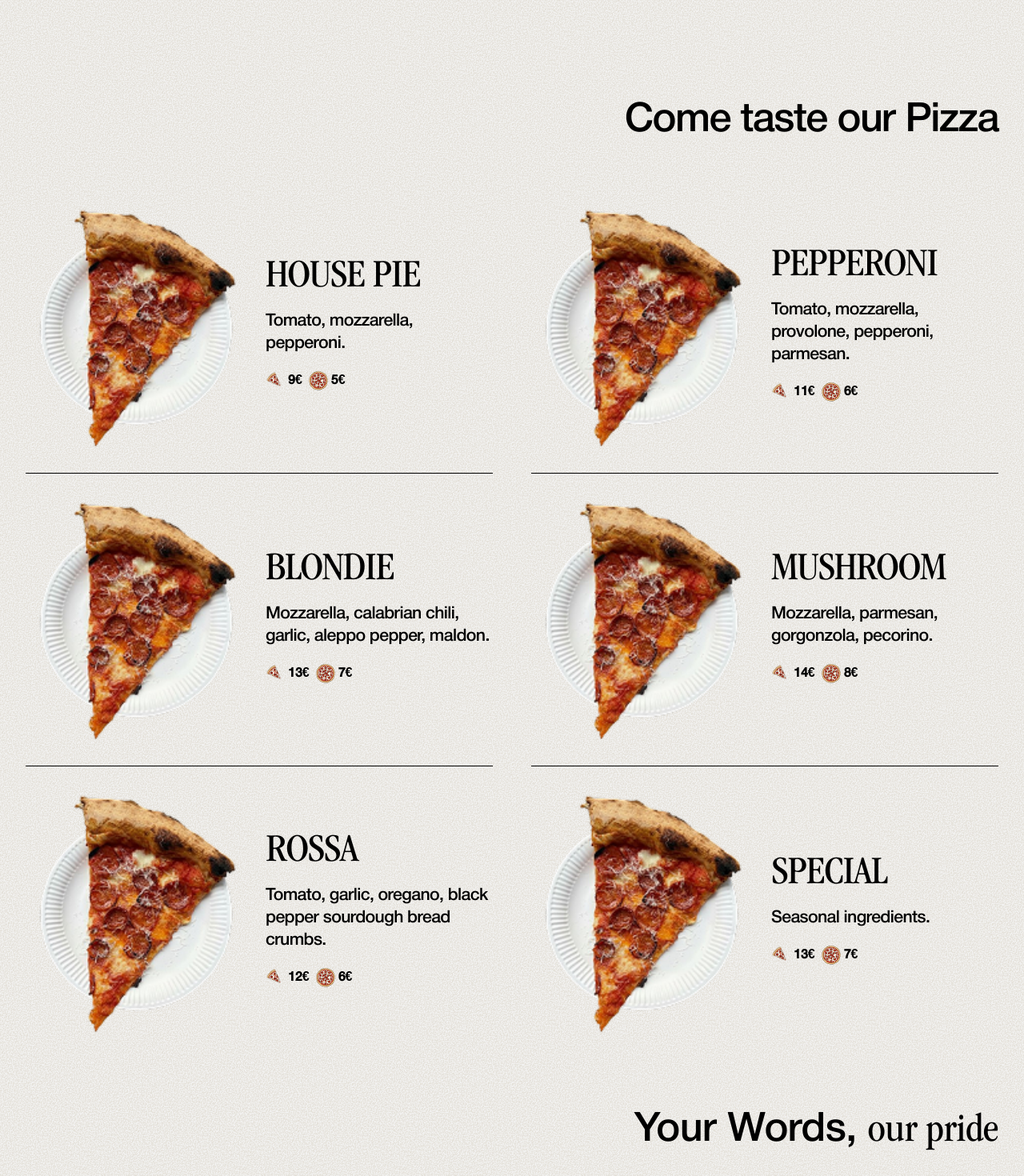
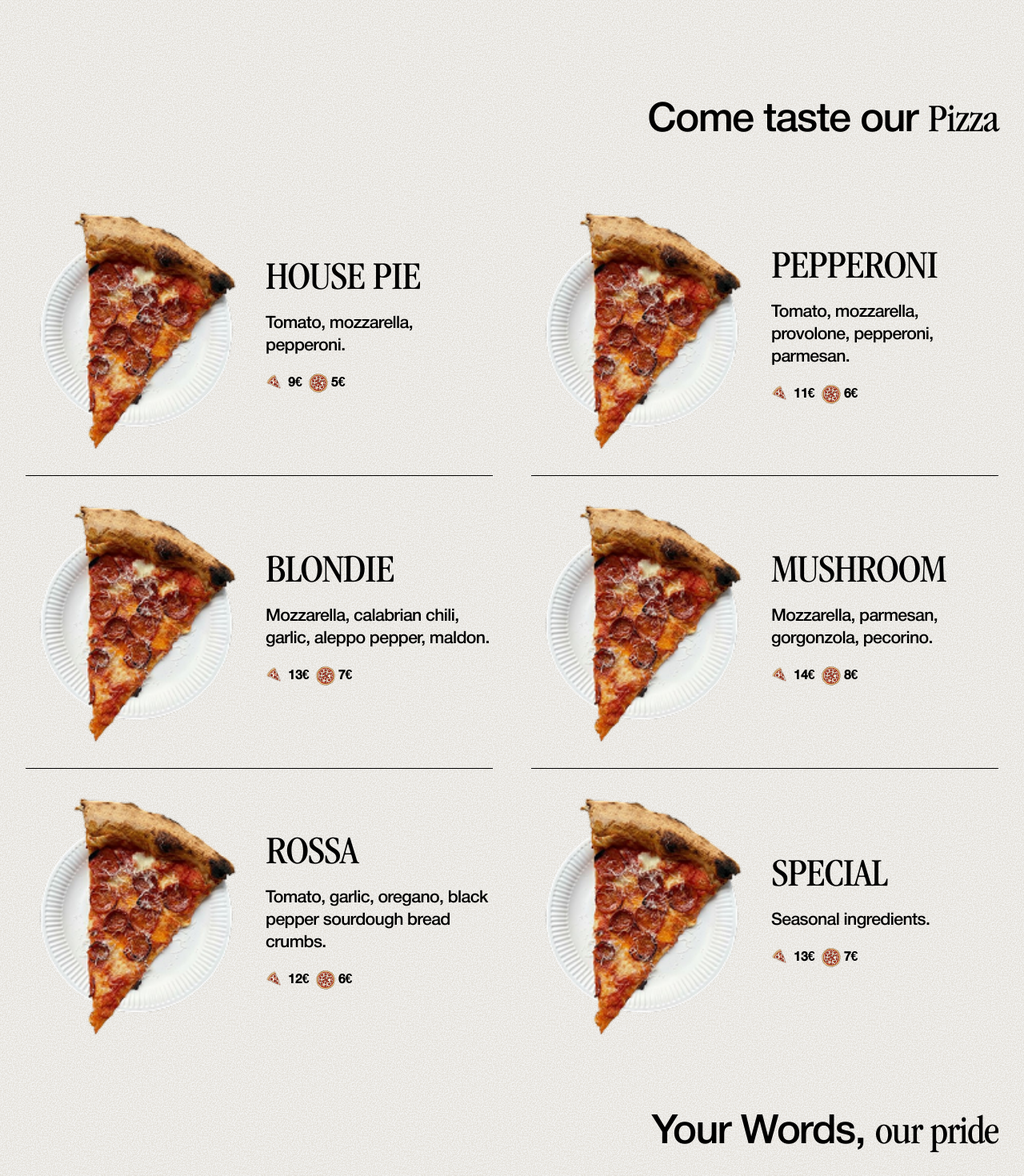
Before and after one commit to lucasprtc/blondie-vitrine, a Next.js app in the folder blondie-website/: page / in a window 1280 px wide. Shown: the part 2340-3810 px from the top of the page at 80% size. Built offline with nearby package versions, Linux system fonts and the light colour scheme.

Commit message:
fix(animation): big title animation fix

```diff
--- a/blondie-website/app/components/section/MenuSection.tsx
+++ b/blondie-website/app/components/section/MenuSection.tsx
@@ -75,8 +75,9 @@ const MenuSection = () => {
     }, []);
     return (
         <section className="grid-container grid-layout mt-[60px] lg:mt-[100px]">
-            {/* <h3 className="col-span-12 font-medium text-xl lg:text-3xl text-right tracking-[-0.03em] mb-5">Come taste our <span className="font-secondary">Pizza</span></h3> */}
-            <TextAnimation text="Come taste our Pizza" className="col-span-12 font-medium text-xl lg:text-3xl text-right tracking-[-0.03em] mb-5"/>
+            <TextAnimation className="col-span-12 mb-5 title">
+                <h3>Come taste our <span className="font-secondary">Pizza</span></h3>
+            </TextAnimation>
             <div className="col-span-12 grid grid-cols-1 lg:grid-cols-2 gap-x-6 lg:gap-x-12">
             {pizzas.map((p, index) => {
                 const cols = isLgUp ? 2 : 1;
--- a/blondie-website/app/components/section/ReviewSection.tsx
+++ b/blondie-website/app/components/section/ReviewSection.tsx
@@ -1,4 +1,5 @@
 import InfiniteSLider from "../ui/InfiniteSlider";
+import TextAnimation from "../ui/TextAnimation";
 
 const Reviews = [
     {
@@ -38,7 +39,9 @@ const Reviews = [
 const ReviewSection  = () => {
     return (
         <section className="grid-layout pt-[60px]">
-            <h3 className="grid-container col-span-6 lg:col-span-12 font-medium text-right tracking-[-0.03em]"><span className="text-3xl">Your Words, </span><span className="font-secondary text-3xl">our pride</span></h3>
+            <TextAnimation className="grid-container col-span-6 lg:col-span-12 title">
+                <h3 className="">Your Words, <span className="font-secondary">our pride</span></h3>
+            </TextAnimation>
             <div className="col-span-6 lg:col-span-12 grid grid-cols-1 gap-6">
                 <InfiniteSLider comments={Reviews} />
             </div>
--- a/blondie-website/app/components/ui/TextAnimation.tsx
+++ b/blondie-website/app/components/ui/TextAnimation.tsx
@@ -4,18 +4,17 @@ import React, { useEffect, useRef, ReactNode } from 'react';
 import { gsap } from 'gsap';
 import { ScrollTrigger } from 'gsap/ScrollTrigger';
 
-// Enregistrer le plugin ScrollTrigger
 if (typeof window !== 'undefined') {
   gsap.registerPlugin(ScrollTrigger);
 }
 
 interface AnimatedTextProps {
-  text?: string; // Maintenant optionnel
-  children?: ReactNode; // Pour accepter des éléments enfants
+  text?: string;
+  children?: ReactNode;
   className?: string;
   delay?: number;
   duration?: number;
-  start?: string; // Position de déclenchement (ex: "top 80%")
+  start?: string;
 }
 
 const AnimatedText: React.FC<AnimatedTextProps> = ({
@@ -32,12 +31,14 @@ const AnimatedText: React.FC<AnimatedTextProps> = ({
     const element = containerRef.current;
     if (!element) return;
 
-    // Animation GSAP avec ScrollTrigger
+    const isMobile = window.innerWidth < 720;
+    const yValue = isMobile ? 20 : 50;
+
     gsap.fromTo(
       element,
       {
         opacity: 0,
-        y: 50,
+        y: yValue,
       },
       {
         opacity: 1,
@@ -50,7 +51,6 @@ const AnimatedText: React.FC<AnimatedTextProps> = ({
           start: start,
           toggleActions: "play none none none",
           once: true,
-          // markers: true, // Décommenter pour debug
         },
       }
     );
--- a/blondie-website/app/globals.css
+++ b/blondie-website/app/globals.css
@@ -61,6 +61,10 @@
   @apply pb-[0.1em];
 }
 
+.title {
+  @apply text-xl lg:text-3xl text-right tracking-[-0.03em];
+}
+
 .background::before {
   content: "";
   position: absolute;
```
